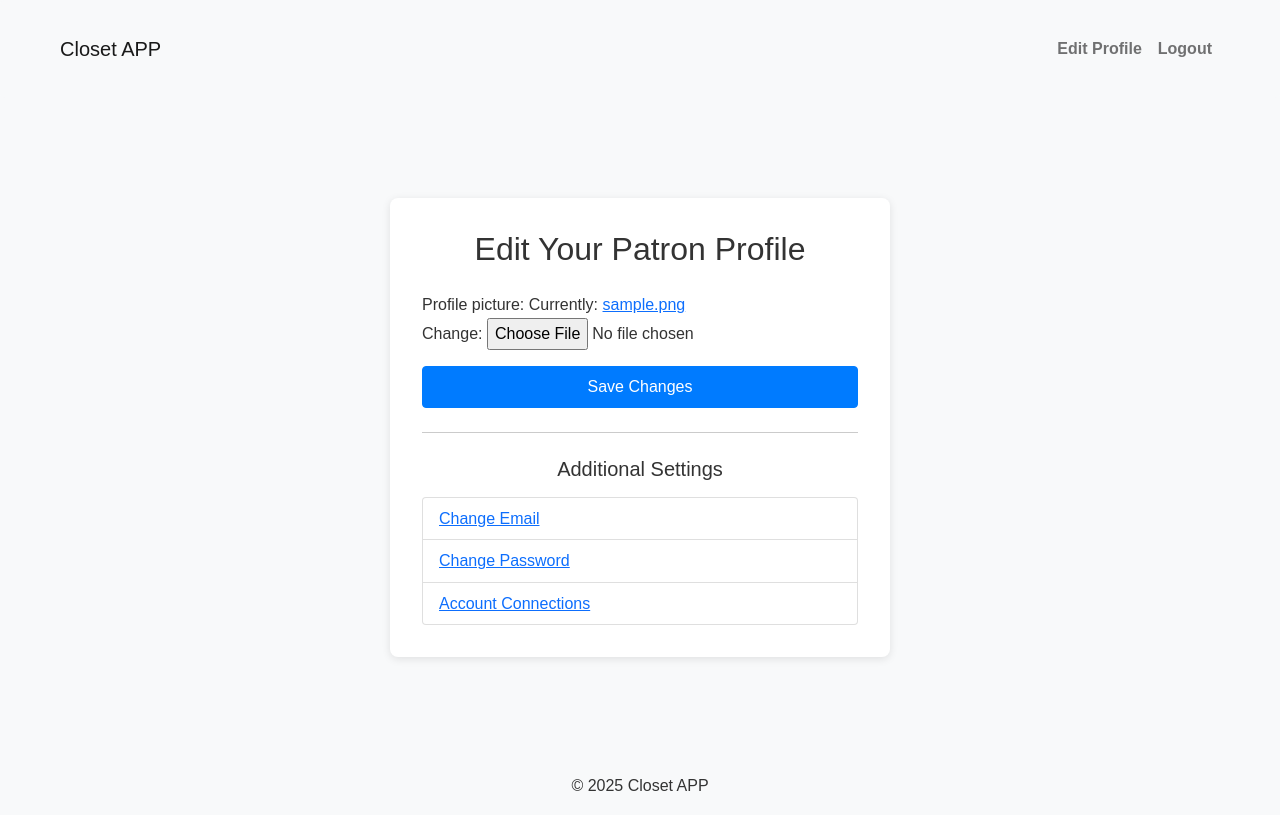
After one commit to bradyp19/Clothing-Library, a Django app: page /start/profile/edit/patron/ in a window 1280 px wide. The commit adds this page. Run offline with Django 4.2, Linux system fonts and the light colour scheme; a user stored in the database is signed in; tables that the repository leaves empty hold one stand-in row (values such as "Sample post").

Commit message:
patron/librarian upgrade working properly

```diff
--- a/login/forms.py
+++ b/login/forms.py
@@ -2,11 +2,22 @@ from django import forms
 from .models import Profile
 
 
-class ProfileForm(forms.ModelForm):
+# class ProfileForm(forms.ModelForm):
+#     class Meta:
+#         model = Profile
+#         fields = ['role', 'profile_picture']  # Add other fields if you have them
+
+class PatronProfileForm(forms.ModelForm):
     class Meta:
         model = Profile
-        fields = ['role', 'profile_picture']  # Add other fields if you have them
+        # Exclude the role field so patrons cannot change it.
+        fields = ['profile_picture']  # Add any other fields you want patrons to edit
 
+class LibrarianProfileForm(forms.ModelForm):
+    class Meta:
+        model = Profile
+        # Include role here so a librarian can downgrade to patron if desired.
+        fields = ['role', 'profile_picture']
 
 class LoginForm(forms.Form):
     username = forms.CharField(max_length=100)
--- a/login/models.py
+++ b/login/models.py
@@ -12,6 +12,7 @@ class Profile(models.Model):
         ('patron', 'Patron'),
         ('librarian', 'Librarian'),
     ]
+
     user = models.OneToOneField(User, on_delete=models.CASCADE)
     role = models.CharField(max_length=20, choices=ROLE_CHOICES, default='patron')
     profile_picture = models.ImageField(
--- a/login/templates/login/base.html
+++ b/login/templates/login/base.html
@@ -22,11 +22,13 @@
             <div class="collapse navbar-collapse" id="navbarNav">
                 <ul class="navbar-nav ms-auto">
                 {% if user.is_authenticated %}
-                    <li class="nav-item"><a class="nav-link" href="{% url 'login:profile_edit' %}">Edit Profile</a></li>
-                    <li class="nav-item"><a class="nav-link" href="{% url 'account_logout' %}">Logout</a></li>
+                {% if user.profile.role == 'librarian' %}
+                    <a href="{% url 'login:librarian_profile_edit' %}" class="nav-link">Edit Profile</a>
+                    <a class="nav-link" href="{% url 'account_logout' %}">Logout</a>
                 {% else %}
-                    <li class="nav-item"><a class="nav-link" href="{% url 'account_login' %}">Login</a></li>
-                    <li class="nav-item"><a class="nav-link" href="{% url 'account_signup' %}">Signup</a></li>
+                    <a href="{% url 'login:patron_profile_edit' %}" class="nav-link">Edit Profile</a>
+                    <a class="nav-link" href="{% url 'account_logout' %}">Logout</a>
+                {% endif %}
                 {% endif %}
                 </ul>
             </div>
--- /dev/null
+++ b/login/templates/login/patron_profile_edit.html
@@ -0,0 +1,36 @@
+{% extends "login/base.html" %}
+{% load i18n %}
+{% block title %}Edit Profile (Patron){% endblock %}
+{% block content %}
+
+    <div class="card mx-auto" style="max-width: 500px;">
+        <div class="card-body">
+            <h2 class="card-title text-center mb-4">Edit Your Patron Profile</h2>
+            <form method="POST" enctype="multipart/form-data">
+            {% csrf_token %}
+            {{ form.as_p }}
+            <div class="d-grid">
+                <button type="submit" class="btn btn-primary">Save Changes</button>
+            </div>
+        </form>
+
+        <!-- Divider -->
+        <hr class="my-4">
+
+        <!-- Additional Account Settings (allauth pages) -->
+        <h5 class="text-center mb-3">Additional Settings</h5>
+            <ul class="list-group">
+                <li class="list-group-item">
+                    <a href="{% url 'account_email' %}">{% trans "Change Email" %}</a>
+                </li>
+                <li class="list-group-item">
+                    <a href="{% url 'account_change_password' %}">{% trans "Change Password" %}</a>
+                </li>
+                <li class="list-group-item">
+                    <a href="{% url 'socialaccount_connections' %}">{% trans "Account Connections" %}</a>
+                </li>
+            </ul>
+        </div>
+    </div>
+
+{% endblock %}
--- a/login/urls.py
+++ b/login/urls.py
@@ -1,14 +1,9 @@
 from django.urls import path
 from .views import (
-    LoginView,
-    logout_view,
-    dashboard,
-    profile_setup_view,
-    profile_edit_view,
-    patron_dashboard_view,
-    librarian_dashboard_view,
-    list_patrons,
-    upgrade_patron
+    LoginView, logout_view, dashboard, profile_setup_view,
+    patron_profile_edit_view, librarian_profile_edit_view,
+    patron_dashboard_view, librarian_dashboard_view,
+    list_patrons, upgrade_patron
 )
 
 app_name = "login"
@@ -19,11 +14,13 @@ urlpatterns = [
     path("dashboard/", dashboard, name="dashboard"),
 
     path('profile-setup/', profile_setup_view, name='profile_setup'),
-    path('profile/edit/', profile_edit_view, name='profile_edit'),
+    path('profile/edit/patron/', patron_profile_edit_view, name='patron_profile_edit'),
+    path('profile/edit/librarian/', librarian_profile_edit_view, name='librarian_profile_edit'),
 
     path('dashboard/patron/', patron_dashboard_view, name='patron_dashboard'),
     path('dashboard/librarian/', librarian_dashboard_view, name='librarian_dashboard'),
 
+    # Existing librarian upgrade URLs, if needed:
     path('patrons/', list_patrons, name='list_patrons'),
     path('upgrade/<int:patron_id>/', upgrade_patron, name='upgrade_patron'),
 ]
--- a/login/views.py
+++ b/login/views.py
@@ -7,7 +7,7 @@ from django.urls import reverse
 from django.views.generic.list import ListView
 
 from .models import Librarian, Patron, Profile
-from .forms import LoginForm, ProfileForm
+from .forms import LoginForm, PatronProfileForm, LibrarianProfileForm
 
 
 class LoginView(View):
@@ -45,53 +45,75 @@ def dashboard(request):
 
 @login_required
 def profile_setup_view(request):
+    # Get or create the user's profile
     profile, created = Profile.objects.get_or_create(user=request.user)
 
-    # If the profile is already complete, go straight to the dashboard
+    # If profile is already complete, redirect to the appropriate dashboard
     if profile.is_complete:
         if profile.role == 'patron':
             return redirect('login:patron_dashboard')
         else:
             return redirect('login:librarian_dashboard')
 
+    # Use the PatronProfileForm for setup (no role field)
     if request.method == 'POST':
-        form = ProfileForm(request.POST, request.FILES, instance=profile)
+        form = PatronProfileForm(request.POST, request.FILES, instance=profile)
         if form.is_valid():
             instance = form.save(commit=False)
-            # Force the role to 'patron' unless the user is already a librarian
-            if request.user.profile.role != 'librarian':
-                instance.role = 'patron'
+            # Force new profiles to be patrons
+            instance.role = 'patron'
             instance.save()
-            # Redirect based on the final role
-            if instance.role == 'patron':
-                return redirect('login:patron_dashboard')
-            else:
-                return redirect('login:librarian_dashboard')
+            return redirect('login:patron_dashboard')
     else:
-        form = ProfileForm(instance=profile)
+        form = PatronProfileForm(instance=profile)
 
     return render(request, 'login/profile_setup.html', {'form': form})
 
 
+def librarian_required(view_func):
+    return user_passes_test(
+        lambda u: hasattr(u, 'profile') and u.profile.role == 'librarian',
+        login_url='login:login'
+    )(view_func)
+
+
 @login_required
-def profile_edit_view(request):
+def patron_profile_edit_view(request):
     profile = request.user.profile
+    # Ensure only patrons use this view.
+    if profile.role != 'patron':
+        return redirect('login:librarian_dashboard')
+
     if request.method == 'POST':
-        form = ProfileForm(request.POST, request.FILES, instance=profile)
+        form = PatronProfileForm(request.POST, request.FILES, instance=profile)
         if form.is_valid():
-            instance = form.save(commit=False)
-            # Force the role to 'patron' unless the user is already a librarian
-            if request.user.profile.role != 'librarian':
-                instance.role = 'patron'
-            instance.save()
-            # Redirect to the appropriate dashboard
-            if instance.role == 'patron':
-                return redirect('login:patron_dashboard')
-            else:
-                return redirect('login:librarian_dashboard')
+            form.save()
+            return redirect('login:patron_dashboard')
     else:
-        form = ProfileForm(instance=profile)
-    return render(request, 'login/profile_edit.html', {'form': form})
+        form = PatronProfileForm(instance=profile)
+
+    return render(request, 'login/patron_profile_edit.html', {'form': form})
+
+
+@login_required
+@librarian_required
+def librarian_profile_edit_view(request):
+    profile = request.user.profile
+    # Ensure only librarians use this view.
+    if profile.role != 'librarian':
+        return redirect('login:patron_dashboard')
+
+    if request.method == 'POST':
+        form = LibrarianProfileForm(request.POST, request.FILES, instance=profile)
+        if form.is_valid():
+            # Optionally, you can ask for a double-check (confirmation) if a downgrade is attempted.
+            # For now, we simply save the submitted value.
+            form.save()
+            return redirect('login:librarian_dashboard')
+    else:
+        form = LibrarianProfileForm(instance=profile)
+
+    return render(request, 'login/librarian_profile_edit.html', {'form': form})
 
 
 @login_required
@@ -102,12 +124,6 @@ def patron_dashboard_view(request):
 def librarian_dashboard_view(request):
     return render(request, 'login/librarian_dashboard.html')
 
-
-def librarian_required(view_func):
-    return user_passes_test(
-        lambda u: hasattr(u, 'profile') and u.profile.role == 'librarian',
-        login_url='login:login'
-    )(view_func)
 
 @login_required
 @librarian_required
```
Also changed, not shown: login/templates/login/librarian_profile_edit.html (renamed from login/templates/login/profile_edit.html, +4 -4 lines).
